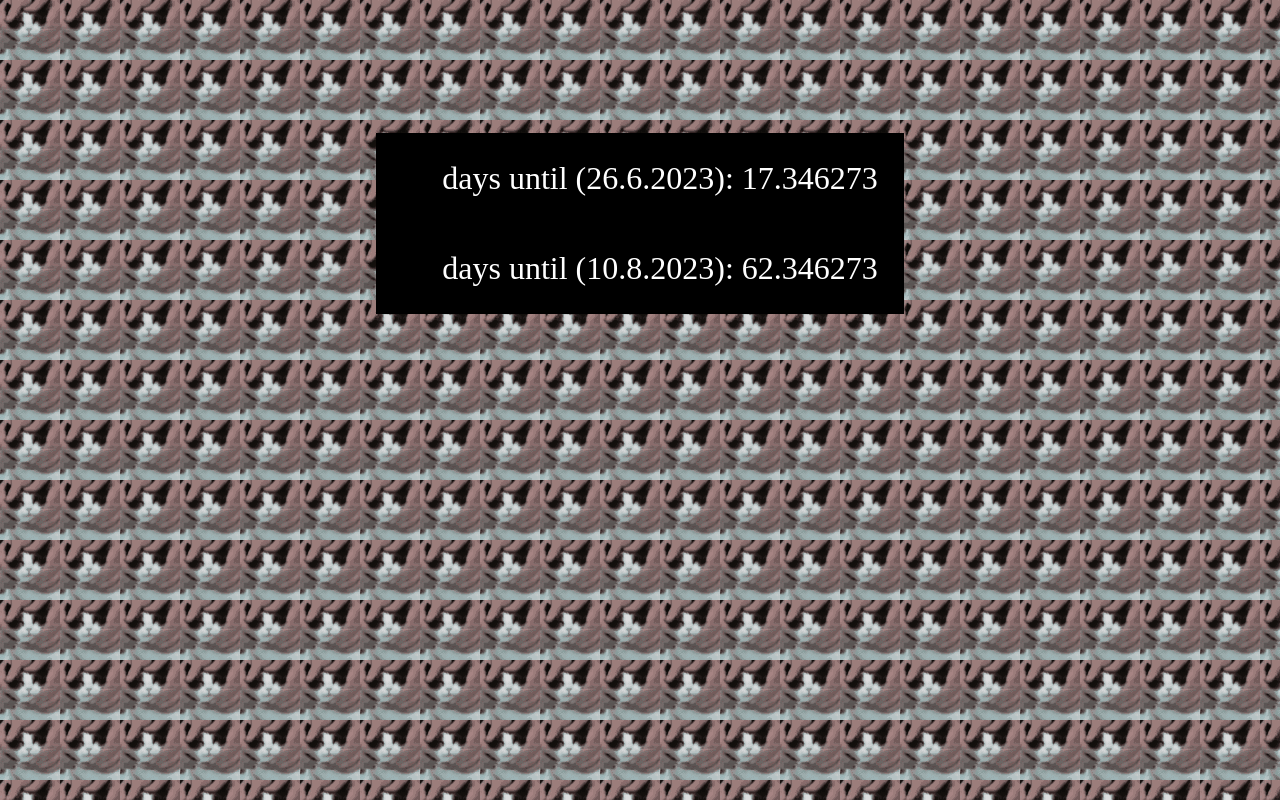
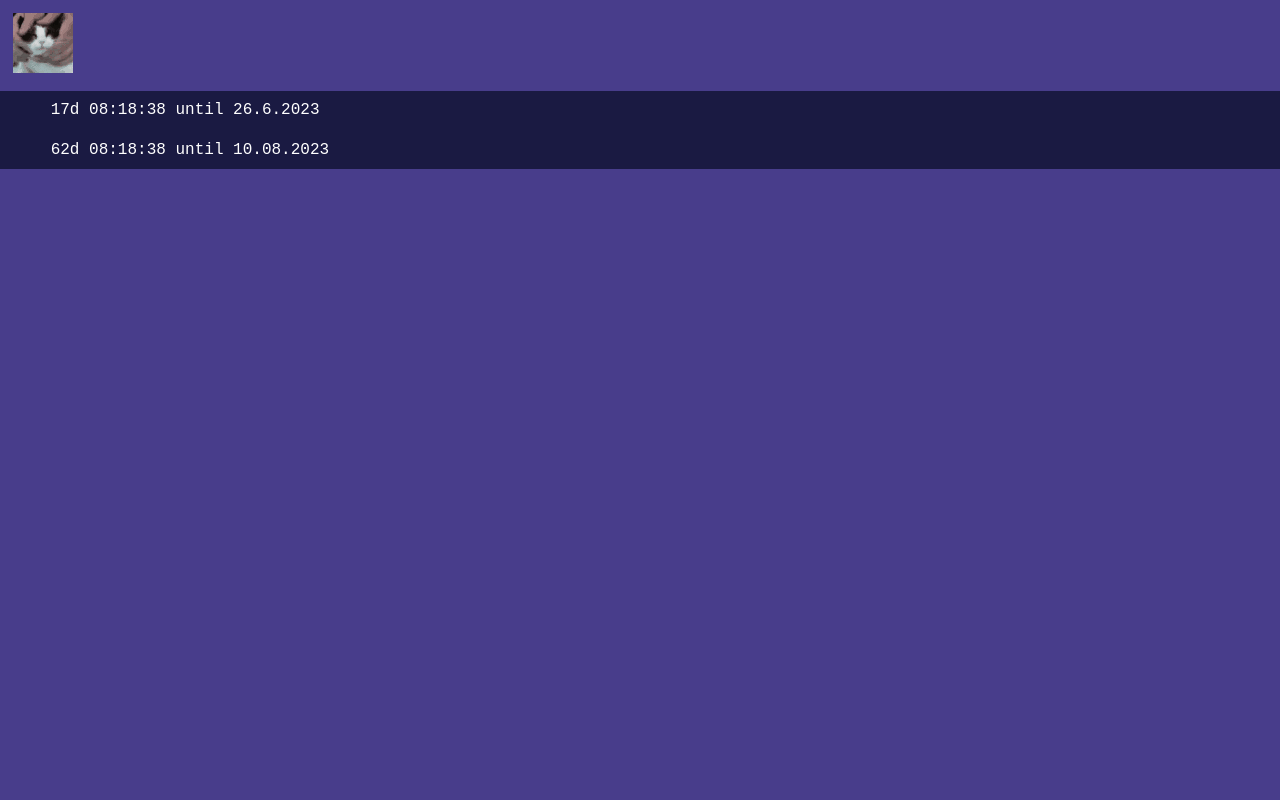
Before and after one commit to KrabCode/krab.md, a plain HTML site: page index.html in a window 1280 px wide. Drawn offline with Linux system fonts and the light colour scheme.

Commit message:
cat gif cool colors proper timespan hh:mm:ss code

```diff
--- a/index.html
+++ b/index.html
@@ -1,6 +1,7 @@
 
     <!doctype html>
     <html lang="html">
+
     <head>
 
     <style>
@@ -9,19 +10,25 @@
         }
         body {
             margin: 0;
+            background-color: darkslateblue;
+        }
+        img{
+            margin: 10pt;
         }
         ul{
-            width: fit-content;
-            background: black;
-            margin: 100pt auto auto;
+            width: auto;
+            background: rgb(26,26,66);
+            margin: auto auto;
+            text-align: left;
         }
         li {
-            padding: 20pt;
+            padding: 8pt;
             color: white;
             font-weight: normal;
-            font-size: 2em;
-            text-align: left;
+            font-size: 1em;
             list-style-type: none;
+
+            font-family: monospace, monospace;
         }
         div{
             display:inline;
@@ -29,11 +36,15 @@
     </style>
     <title>krab.md</title>
     </head>
-    <body background="assets/cat.gif" style="background-size: 60px">
+    <body>
+    <img src="assets/cat.gif" alt="cat squish"/>
+
     <ul>
-        <li>days until (26.6.2023): <div id="timeFlat">hello</div></li>
-        <li>days until (10.8.2023): <div class="flex-item" id="timeCats">hello</div></li>
+        <li><div id="timeFlat">hello</div> until 26.6.2023</li>
+        <li><div id="timeCats">hello</div> until 10.08.2023</li>
+
     </ul>
+
 
     </body>
     <script>
@@ -41,18 +52,43 @@
 
         function update(){
 
-            var date1 = new Date();
-            var dateFlat = new Date("06/26/2023");
-            var dateCats = new Date("08/10/2023");
-            // To calculate the time difference of two dates
-            var difference_flat = dateFlat.getTime() - date1.getTime();
-            var difference_cats = dateCats.getTime() - date1.getTime();
-            // To calculate the no. of days between two dates
-            var difference_flat_days = (difference_flat / (1000 * 3600 * 24));
-            var difference_cat_days = (difference_cats / (1000 * 3600 * 24));
-            document.getElementById("timeFlat").innerHTML = (""+difference_flat_days).substring(0,9);
-            document.getElementById("timeCats").innerHTML = (""+difference_cat_days).substring(0,9);
+            let dateNow = new Date();
+            let dateFlat = new Date("06/26/2023");
+            let dateCats = new Date("08/10/2023");
+            let flatMinusNow = getSpan(dateNow, dateFlat);
+            let catsMinusNow = getSpan(dateNow, dateCats);
+
+            document.getElementById("timeFlat").innerHTML = (
+                `${flatMinusNow.days}d ${flatMinusNow.hours}:${flatMinusNow.minutes}:${flatMinusNow.seconds}`
+            );
+            document.getElementById("timeCats").innerHTML = (
+                `${catsMinusNow.days}d ${catsMinusNow.hours}:${catsMinusNow.minutes}:${catsMinusNow.seconds}`
+            );
+
             window.requestAnimationFrame(update);
+        }
+
+        function getSpan(date1, date2){
+            let diff = date2.getTime() - date1.getTime();
+
+            let days = Math.floor(diff / (1000 * 60 * 60 * 24));
+            diff -=  days * (1000 * 60 * 60 * 24);
+
+            let hours = Math.floor(diff / (1000 * 60 * 60));
+            diff -= hours * (1000 * 60 * 60);
+
+            let mins = Math.floor(diff / (1000 * 60));
+            diff -= mins * (1000 * 60);
+
+            let seconds = Math.floor(diff / (1000));
+            diff -= seconds * (1000);
+
+            return {
+                "days" : days,
+                "hours" : String(hours).padStart(2, '0'),
+                "minutes" : String(mins).padStart(2, '0'),
+                "seconds" : String(seconds).padStart(2,'0')
+            }
         }
     </script>
     </html>
```
